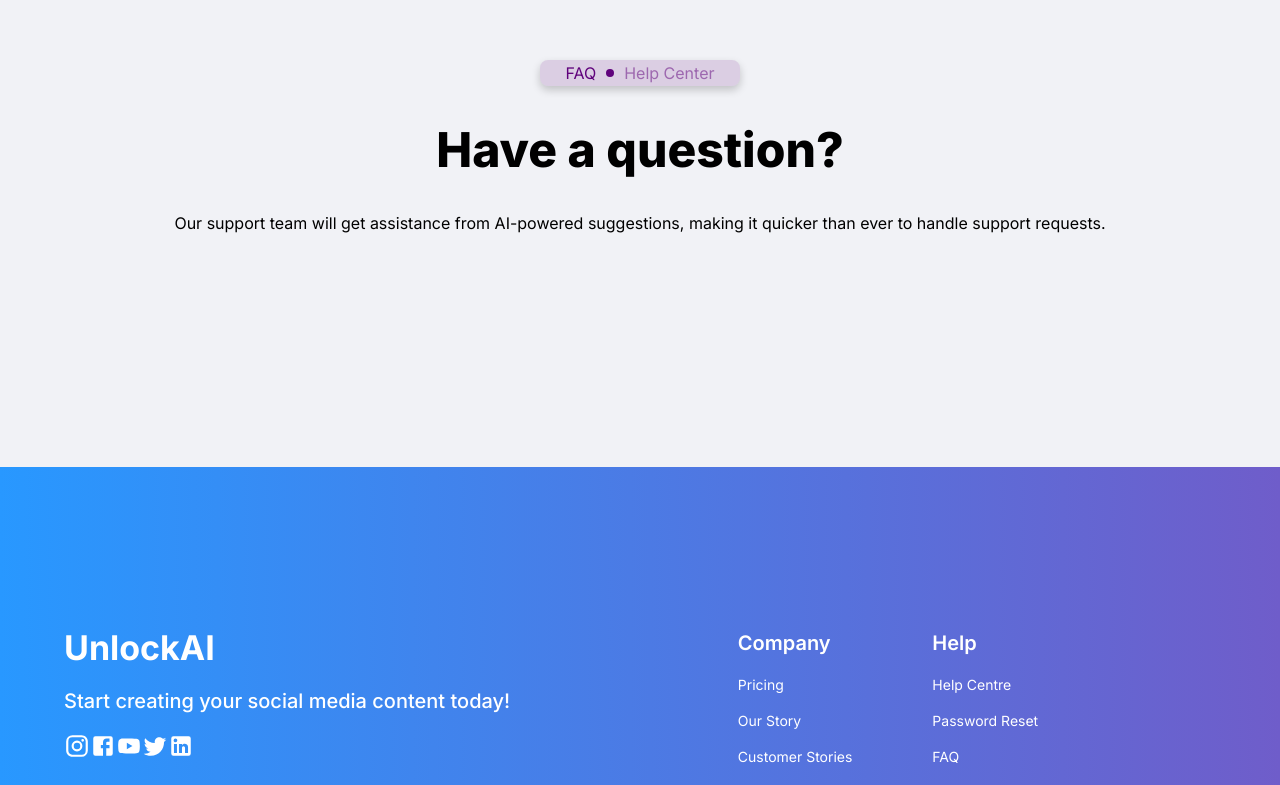
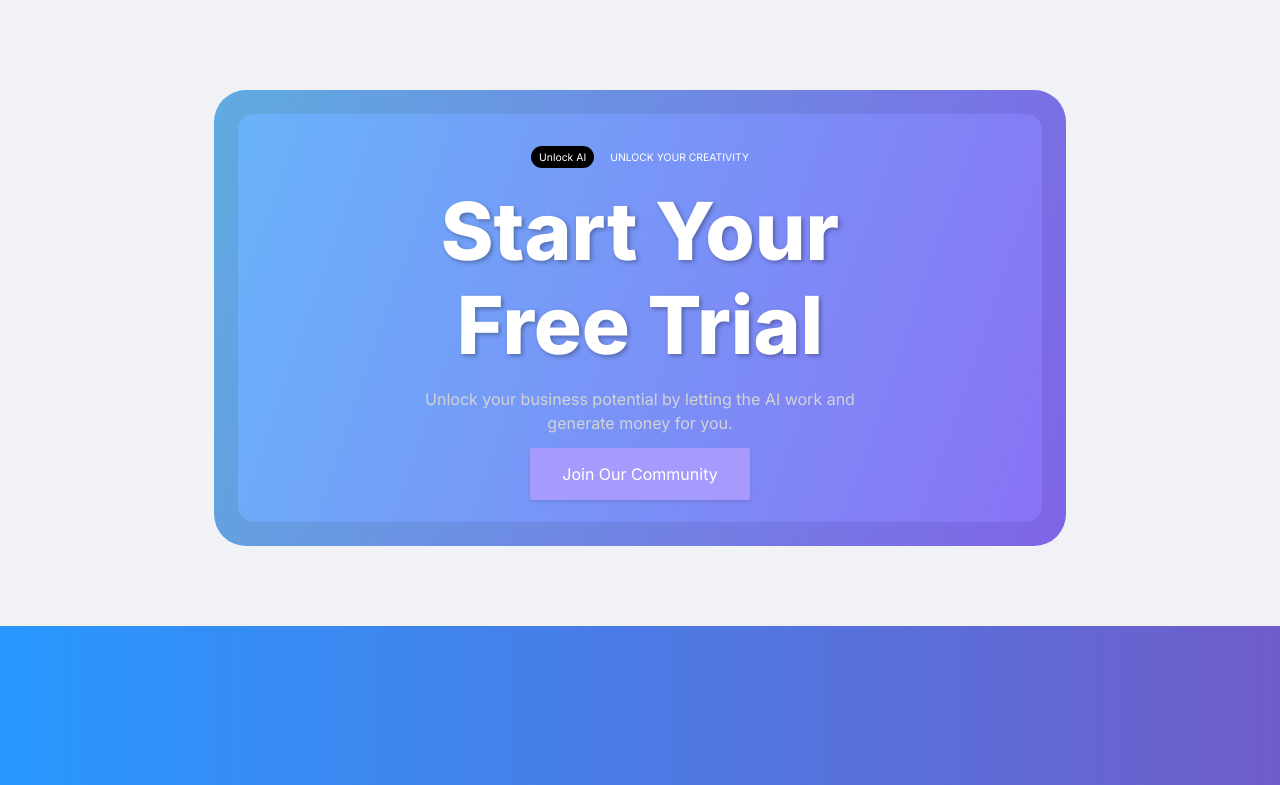
Before and after one commit to Basil-Kanaan/unlockai-react, a React (Create React App) app: page / in a window 1280 px wide. Shown: the part 7050-7835 px from the top of the page. Built offline with nearby package versions, Linux system fonts and the light colour scheme.

Commit message:
finished trial section

```diff
--- a/src/components/LandingPage/Trial/Trial.css
+++ b/src/components/LandingPage/Trial/Trial.css
@@ -0,0 +1,64 @@
+/* Trial.css */
+.trial-container {
+    display: flex;
+    justify-content: center;
+    align-items: center;
+}
+
+.main-card-outer {
+    background: linear-gradient(109deg, #5FABE0 0%, #7F64E6 100%);
+    padding: 1.5rem;
+    border-radius: 2rem;
+}
+
+.main-card-inner {
+    background: linear-gradient(109deg, #69B3F9 0%, #8973F5 100%);
+    color: white;
+    text-align: center;
+    padding: 2rem;
+    border-radius: 16px;
+}
+
+.logo-row {
+    display: flex;
+    justify-content: center;
+    align-items: center;
+    margin-bottom: 1rem;
+}
+
+.logo-bubble {
+    background: black;
+    color: white;
+    border-radius: 12px;
+    padding: 0.2rem 0.5rem;
+    font-size: 0.65rem;
+    margin-right: 1rem;
+}
+
+.logo-text {
+    font-size: 0.65rem;
+}
+
+.trial-title {
+    font-size: 2.5rem;
+    margin: 1rem 0;
+    text-shadow: 2px 2px 4px rgba(0, 0, 0, 0.3);
+}
+
+.description {
+    color: #D3D3D3; /* Light gray */
+    margin-bottom: 1rem;
+}
+
+.trial-button {
+    color: white;
+    font-weight: 500;
+    text-decoration: none;
+    transition: opacity 0.2s ease-in-out, transform 0.2s ease-in-out, box-shadow 0.2s ease-in-out;
+    padding: 1rem 2rem;
+    width: fit-content;
+    border-radius: 2px;
+    box-shadow: 0 2px 4px rgba(0, 0, 0, 0.1);
+    background: #a69bfd;
+    font-size: 1.1rem;
+}
--- a/src/components/LandingPage/Trial/Trial.js
+++ b/src/components/LandingPage/Trial/Trial.js
@@ -1,40 +1,34 @@
+// Trial.js
 import React from 'react';
-import { Box, Typography } from '@mui/material';
-import MiniBarBubble from "../../MiniBarBubble/MiniBarBubble";
+import { Container, Typography } from '@mui/material';
+import './Trial.css';
+import {Link as RouterLink} from "react-router-dom"; // Add your styling if needed
 
 const Trial = () => {
     return (
-        <Box sx={{ textAlign: 'center', padding: '40px', my: 20 }}>
-            {/* FAQ Title */}
-            <MiniBarBubble
-
-                backgroundColor="rgba(96, 2, 124, 0.15)"
-                color="#60027C"
-            >
-                <Typography variant={"body1"} color={"#60027C"}>
-                    FAQ
-                </Typography>
-                <Typography variant={"body1"} color={"rgba(96, 2, 124, 0.5)"}>
-                    Help Center
-                </Typography>
-            </MiniBarBubble>
-
-
-            {/* Have a question? */}
-            <Typography variant="h2" sx={{ my: 4 }}>
-                Have a question?
-            </Typography>
-
-            {/* Support Team */}
-            <Typography variant="body1" sx={{ mb: 4 }}>
-                Our support team will get assistance from AI-powered suggestions, making it quicker than ever to handle support requests.
-            </Typography>
-
-            {/* Placeholder for the last element */}
-            <Box>
-                {/* Add your content for the last element here */}
-            </Box>
-        </Box>
+        <Container maxWidth="md" className="trial-container" sx={{ py: 10 }}>
+            <div className="main-card-outer">
+                <div className={"main-card-inner"}>
+                    <div className="logo-row">
+                        <div className="logo-bubble">Unlock AI</div>
+                        <div className="logo-text">UNLOCK YOUR CREATIVITY</div>
+                    </div>
+                    <Typography mb="1rem" variant="h1" className="trial-title">
+                        Start Your<br/>Free Trial
+                    </Typography>
+                    <Typography mb="1rem" variant="body1" className="description" sx={{maxWidth: "65%", mx: "auto"}}>
+                        Unlock your business potential by letting the AI work and generate money for you.
+                    </Typography>
+                    <Typography
+                        component={RouterLink}
+                        to="/signup"
+                        className="trial-button"
+                    >
+                        Join Our Community
+                    </Typography>
+                </div>
+            </div>
+        </Container>
     );
 };
 
```
